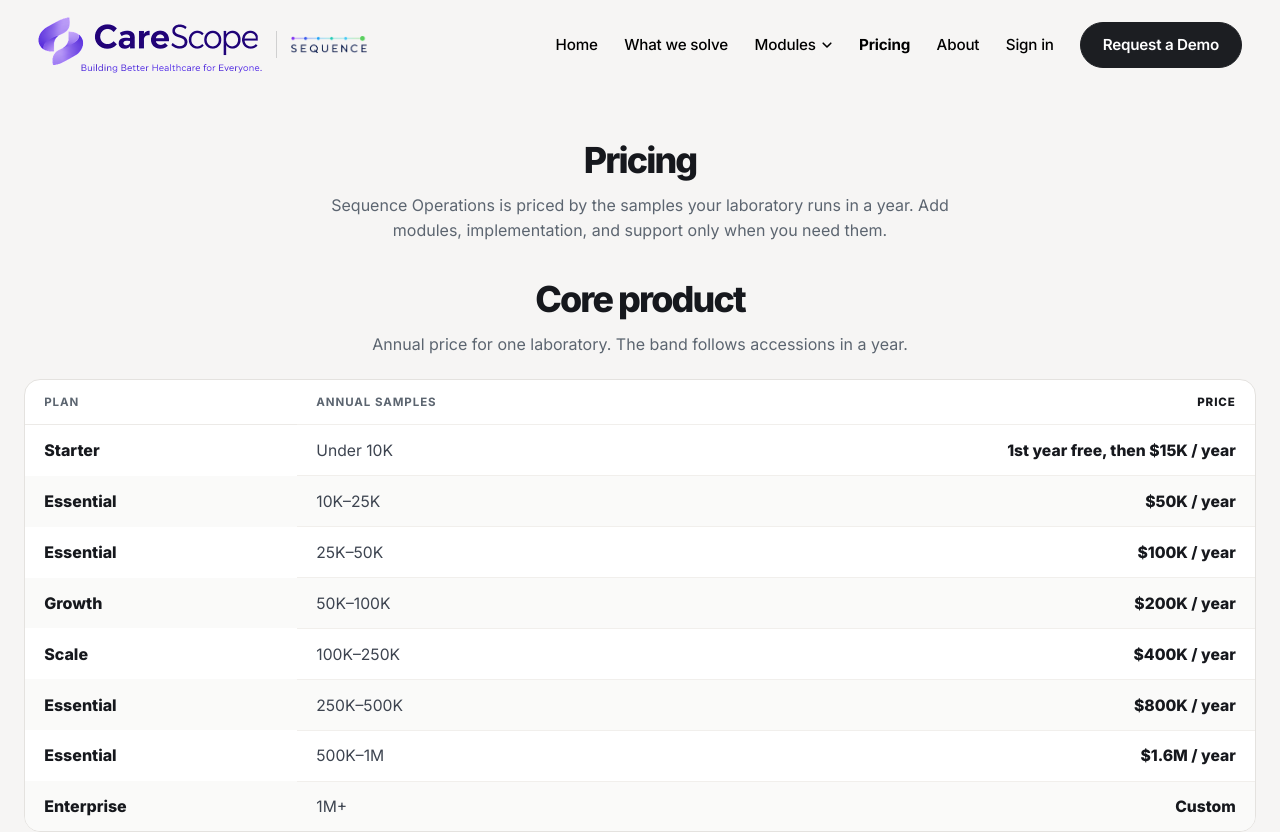
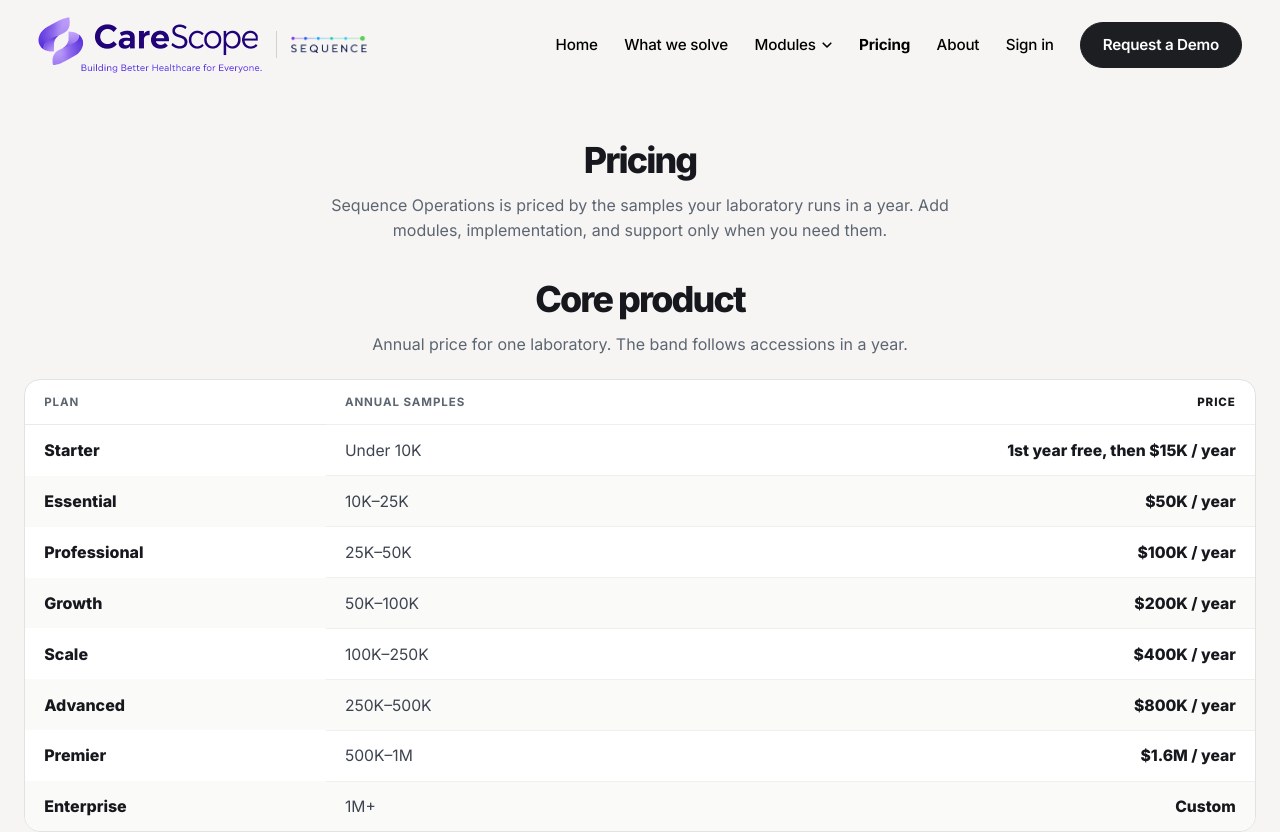
Before and after one commit to lorax07/carescope, a React (Vite) app in the folder apps/designer/: page /pricing in a window 1280 px wide. Shown: the top 832 px of the page. Built offline with nearby package versions, Linux system fonts and the light colour scheme.

Commit message:
Give each core product volume band its own plan name.
Professional, Advanced, and Premier replace the repeated Essential labels so the billing table rises with annual samples.

Co-authored-by: Loris W Azo <joel172009@live.com>

```diff
--- a/apps/designer/src/pages/PricingPage.tsx
+++ b/apps/designer/src/pages/PricingPage.tsx
@@ -6,11 +6,11 @@ import "./landing.css";
 const CORE_PLANS = [
   { plan: "Starter", volume: "Under 10K", price: "1st year free, then $15K / year" },
   { plan: "Essential", volume: "10K–25K", price: "$50K / year" },
-  { plan: "Essential", volume: "25K–50K", price: "$100K / year" },
+  { plan: "Professional", volume: "25K–50K", price: "$100K / year" },
   { plan: "Growth", volume: "50K–100K", price: "$200K / year" },
   { plan: "Scale", volume: "100K–250K", price: "$400K / year" },
-  { plan: "Essential", volume: "250K–500K", price: "$800K / year" },
-  { plan: "Essential", volume: "500K–1M", price: "$1.6M / year" },
+  { plan: "Advanced", volume: "250K–500K", price: "$800K / year" },
+  { plan: "Premier", volume: "500K–1M", price: "$1.6M / year" },
   { plan: "Enterprise", volume: "1M+", price: "Custom" },
 ] as const;
 
```
